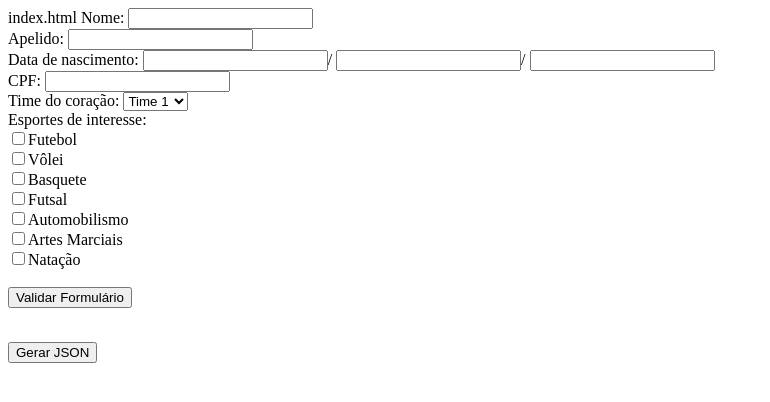
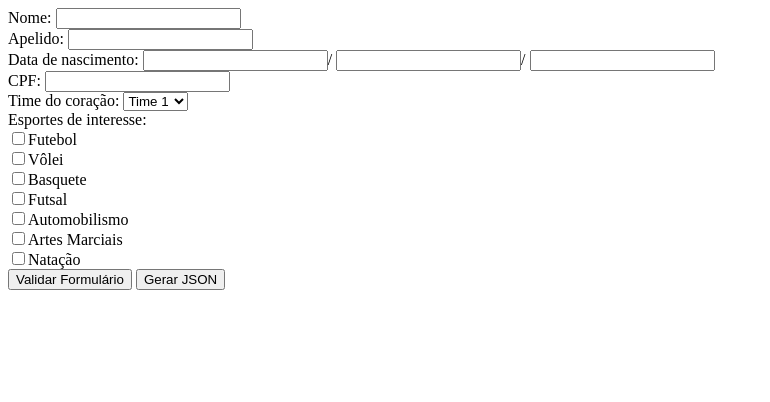
Before and after one commit to mauvesan/UC09SA01A02, a plain HTML site: page index.html in a window 1280 px wide. Shown: the whole page, without its empty margins (0-770 px from the left). Drawn offline with Linux system fonts and the light colour scheme.

Commit message:
atualização

```diff
--- a/index.html
+++ b/index.html
@@ -1,8 +1,7 @@
-index.html
 <html>
   <head>
     <meta charset="UTF-8">
-    <script src="./js/javascriptuc09sa01a02.js"> </script>
+    <script src="./js/javascriptuc09sa01a02.js"></script>
   </head>
   <body>
     Nome:
@@ -17,7 +16,7 @@ index.html
       <input id="year" type="text" maxlength="4">
       <br>
     CPF:
-      <input id="cpf" type="text" maxlength="14">
+      <input id="cpf" type="text" maxlength="14" pattern="\d{3}\.\d{3}\.\d{3}-\d{2}">
       <br>
     Time do coração:
       <select id="team_id" maxlength="20">
@@ -34,11 +33,9 @@ index.html
      <input type="checkbox" name="sport" id="5">Automobilismo<br>
      <input type="checkbox" name="sport" id="6">Artes Marciais<br>
      <input type="checkbox" name="sport" id="7">Natação<br>
+     <input type="submit" value="Validar Formulário" onclick="validaFormulario();">
+     <input type="submit" value="Gerar JSON" onclick="geraJson();">
      <br>
-     <div class="d-grid gap-2 col-6 mx-auto">
-        <button class="btn btn-primary" type="button" onclick="ValidaFormulario()">Validar Formulário</button> <br> <br>
-        <p id="ResultadoFinal"></p>
-        <button class="btn btn-primary" type="button" onclick="GerarJson()">Gerar JSON</button>
-      </div>
+     <p id="pResultado"></p>
   </body>
 </html>
--- a/js/javascriptuc09sa01a02.js
+++ b/js/javascriptuc09sa01a02.js
@@ -1,18 +1,138 @@
-function ValidaFormulario() {
-    // alert("Fomulário Validado");
-    var vResultado= false;
+function validaFormulario() {
     var vName = document.getElementById("name").value;
-    if(vName.length>=10 && vName.length<=80) {
-        vResultado = true;
+    var vNickname = document.getElementById("nickname").value;
+    var vDay = document.getElementById("day").value;
+    var vMonth = document.getElementById("month").value;
+    var vYear = document.getElementById("year").value;
+    var vTeamId = document.getElementById("team_id").value;
+    var vCpf = document.getElementById("cpf");
+
+    var sportList = document.getElementsByName("sport");
+    var sportListSelected = [];
+
+    for(var i = 0; i<sportList.length; i++){
+        if(sportList[i].checked) {
+            sportListSelected.push(sportList[i].id);
+        }
     }
 
-    else {
+    // if(sportList[0].checked) {
+    //     sportListSelected.push(sportList[0].id);
+    // }
+    // if(sportList[1].checked) {
+    //     sportListSelected.push(sportList[1].id);
+    // }
+    // if(sportList[2].checked) {
+    //     sportListSelected.push(sportList[2].id);
+    // }
+    // if(sportList[3].checked) {
+    //     sportListSelected.push(sportList[3].id);
+    // }
+    // if(sportList[4].checked) {
+    //     sportListSelected.push(sportList[4].id);
+    // }
+    // if(sportList[5].checked) {
+    //     sportListSelected.push(sportList[5].id);
+    // }
+    // if(sportList[6].checked) {
+    //     sportListSelected.push(sportList[6].id);
+    // }
+
+    var vResultado = false;
+
+    if (vName.length>=10 && vName.length<=80) {
+        if (vNickname.length>=2 && vNickname.length<=20) {
+            if(vDay>=1 && vDay<=31) {
+                if(vMonth>=1 && vMonth<=12){
+                    if(vYear>=1900 && vYear<=2021) {
+                        if(vTeamId!="") {
+                            if(vCpf.value.length==14 && vCpf.checkValidity()) {
+                                if(sportListSelected.length>0){
+                                    vResultado = true;
+                                } else {
+                                    vResultado = false;
+                                }
+                            } else {
+                                vResultado = false;
+                            }
+                        } else {
+                            vResultado = false;
+                        }
+                    }
+                } else {
+                    vResultado = false;
+                }
+            } else {
+                vResultado = false;
+            }
+        } else {
+            vResultado = false;
+        }
+    } else {
         vResultado = false;
     }
-    var ResultadoFinal = document.getElementById("ResultadoFinal");
-    ResultadoFinal.innerHTML = vResultado;
+
+    var vResultadoP = document.getElementById("pResultado");
+    vResultadoP.innerHTML = vResultado;
+
+}
+
+function geraJson() {
+
+    var obj_form = {
+        name: "",
+        nickname: "",
+        day: 0,
+        month: 0,
+        year: 0,
+        cpf: "",
+        team_id: "",
+        sport: []
     }
 
-function GerarJson()  {
-    alert ("JSON Gerado");
+    obj_form.name = document.getElementById("name").value;
+    obj_form.nickname = document.getElementById("nickname").value;
+    obj_form.day = document.getElementById("day").value;
+    obj_form.month = document.getElementById("month").value;
+    obj_form.year = document.getElementById("year").value;
+    obj_form.cpf = document.getElementById("cpf").value;
+    obj_form.team_id = document.getElementById("team_id").value;
+
+    var sportList = document.getElementsByName("sport");
+
+    for(var i = 0; i<sportList.length; i++){
+        if(sportList[i].checked) {
+            obj_form.sport.push(sportList[i].id);
+        }
+    }
+
+    // if(sportList[0].checked) {
+    //     obj_form.sport.push(sportList[0].id);
+    // }
+    // if(sportList[1].checked) {
+    //     obj_form.sport.push(sportList[1].id);
+    // }
+    // if(sportList[2].checked) {
+    //     obj_form.sport.push(sportList[2].id);
+    // }
+    // if(sportList[3].checked) {
+    //     obj_form.sport.push(sportList[3].id);
+    // }
+    // if(sportList[4].checked) {
+    //     obj_form.sport.push(sportList[4].id);
+    // }
+    // if(sportList[5].checked) {
+    //     obj_form.sport.push(sportList[5].id);
+    // }
+    // if(sportList[6].checked) {
+    //     obj_form.sport.push(sportList[6].id);
+    // }
+
+    var vJson = JSON.stringify(obj_form);
+    var vResultadoP = document.getElementById("pResultado");
+    vResultadoP.innerHTML = vJson;
+
+
 }
+
+//fim do script
```
